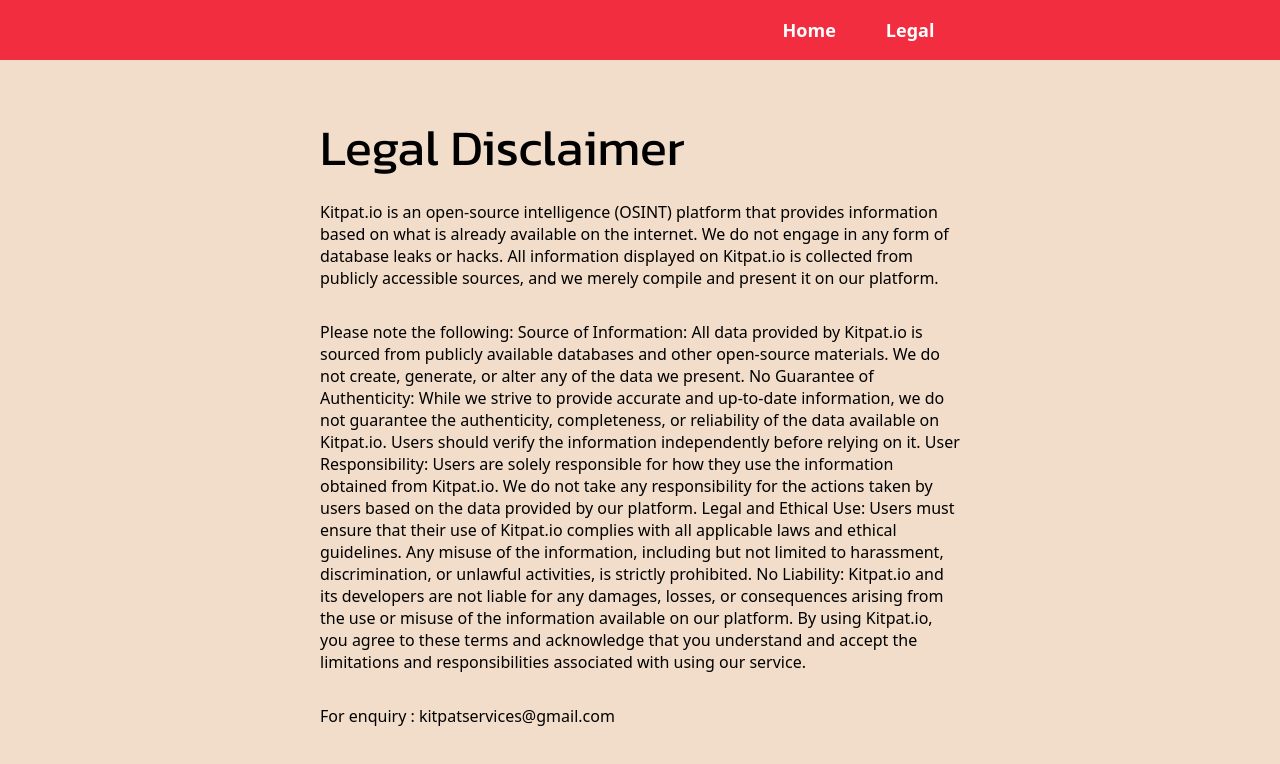
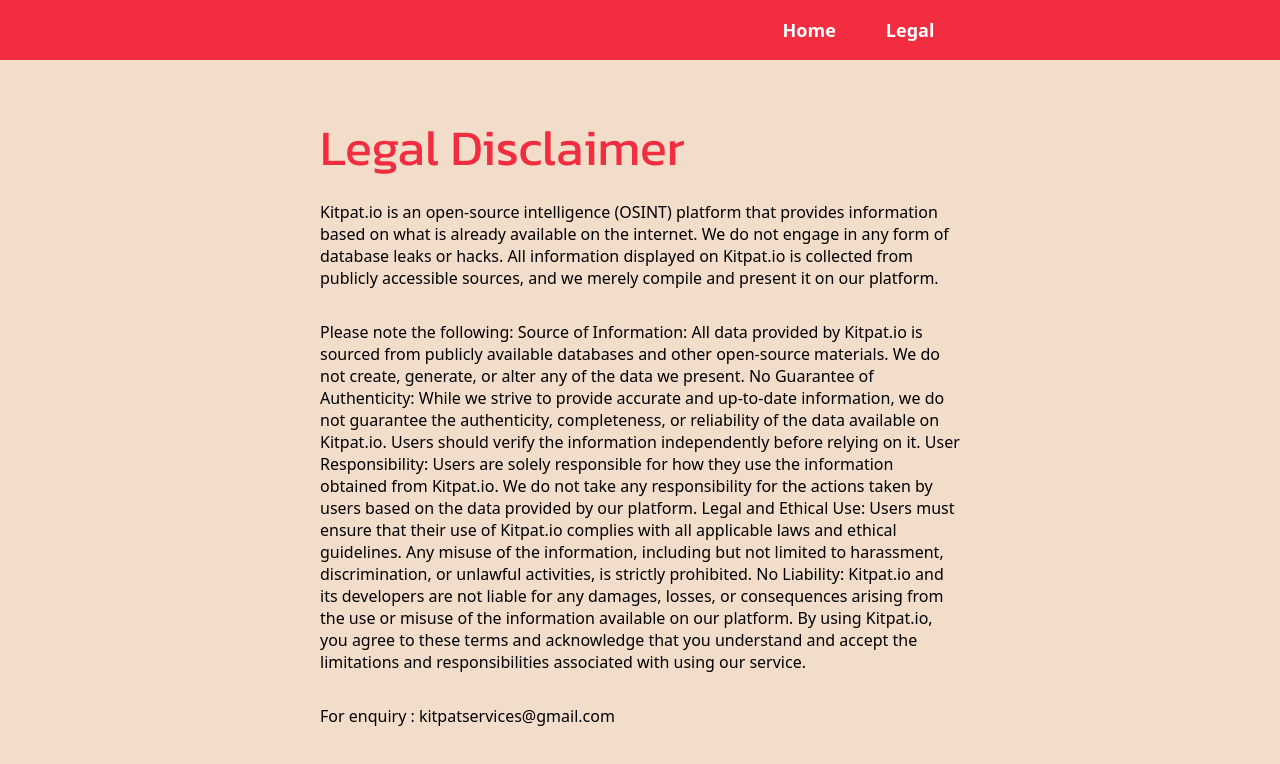
Before and after one commit to kalviumcommunity/S58_Vedant_Capstone_KitPat_OSINT, a React (Vite) app in the folder Frontend/: page /legal in a window 1280 px wide. Shown: the top 764 px of the page. Built offline with nearby package versions, Linux system fonts and the light colour scheme.

Commit message:
Update LegalPage.css

```diff
--- a/Frontend/src/LegalPage.css
+++ b/Frontend/src/LegalPage.css
@@ -28,6 +28,7 @@
   font-family: "Kanit", sans-serif;
   font-weight: 400;
   font-size: 50px;
+  color: #f12d3f;
   }
 
   #LegalPageContent p{
```
